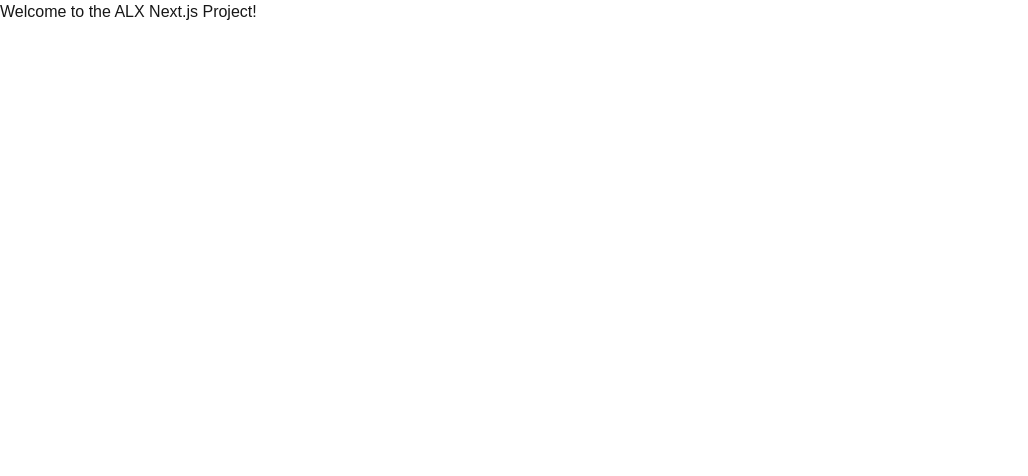
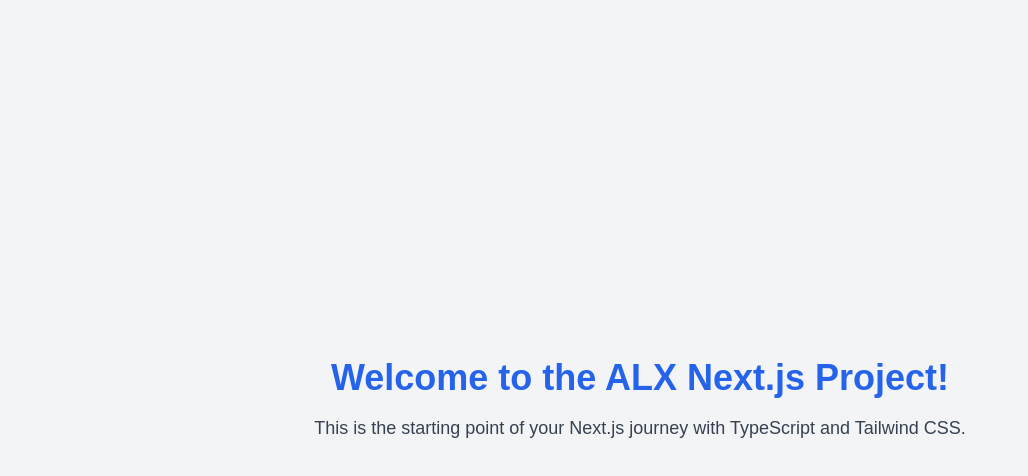
Before and after one commit to amuMabirimise/alx-project-0x02-setup, a Next.js app in the folder alx-project-2/: page / in a window 1280 px wide. Shown: the top 476 px of the page, without its empty margins (0-1028 px from the left). Built offline with nearby package versions, Linux system fonts and the light colour scheme.

Commit message:
Set Up a Next.js Project

```diff
--- a/alx-project-2/pages/index.tsx
+++ b/alx-project-2/pages/index.tsx
@@ -1,6 +1,14 @@
+import React from "react";
+
 const Home = () => (
-  <div>
-    <h1>Welcome to the ALX Next.js Project!</h1>
+  <div className="flex flex-col items-center justify-center min-h-screen p-4 bg-gray-100">
+    <h1 className="text-4xl font-bold text-blue-600">
+      Welcome to the ALX Next.js Project!
+    </h1>
+    <p className="mt-4 text-lg text-gray-700">
+      This is the starting point of your Next.js journey with TypeScript and
+      Tailwind CSS.
+    </p>
   </div>
 );
 
```
Also changed, not shown: alx-project-2/interfaces/index.ts (added), 1 other file (tests, documents, lock files or other folders).
